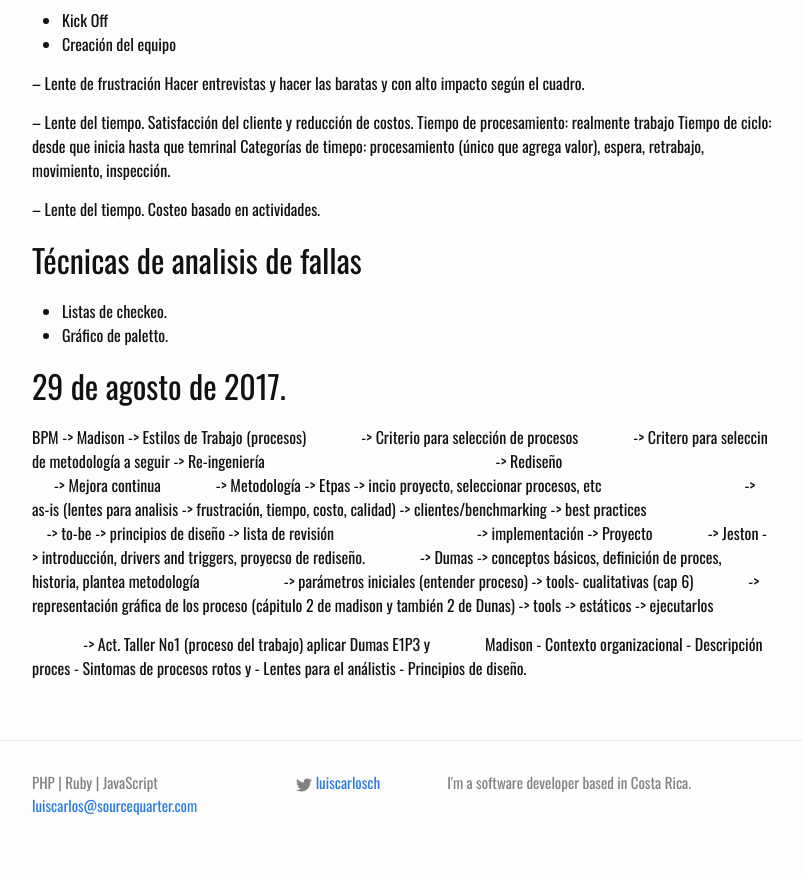
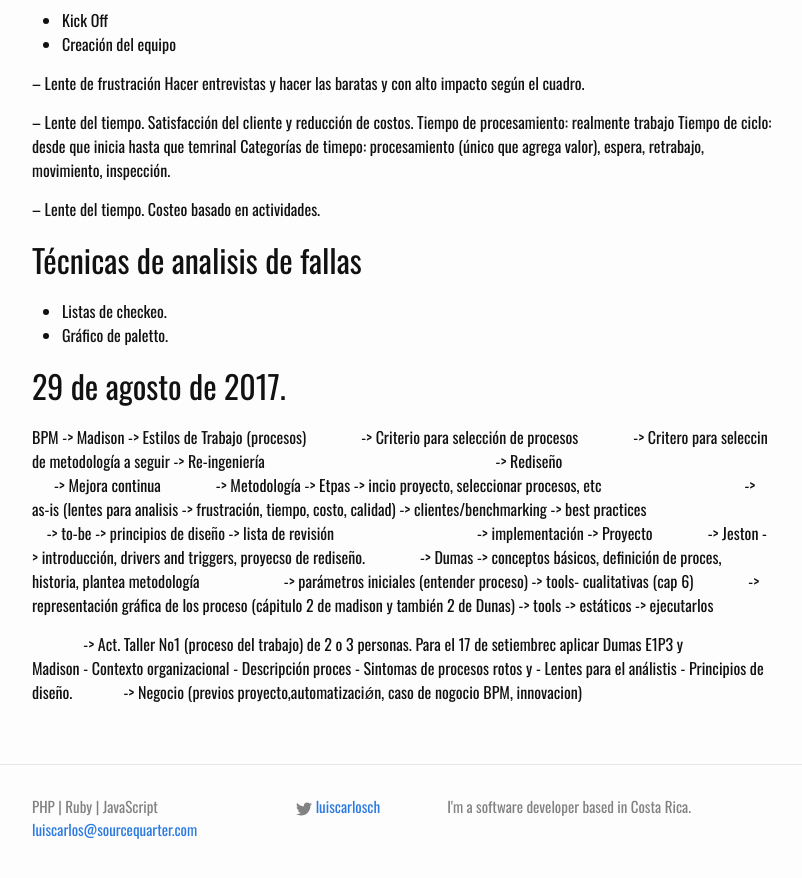
Before and after one commit to lucachaco/sourcequarter-lander, a Jekyll site: the page built from _posts/2017-08-03-bpm.md, in a window 1280 px wide and 900 px high, scrolled down 1122 px. Shown: the top 878 px of the window, without its empty margins (238-1040 px from the left). Built offline with Jekyll 4.4.1, drawn with Linux system fonts in a browser that asks for light colours; our own code applies the rules of GitHub Pages for plain Markdown files.

Commit message:
Update 2017-08-03-bpm.md

```diff
--- a/_posts/2017-08-03-bpm.md
+++ b/_posts/2017-08-03-bpm.md
@@ -67,7 +67,7 @@ BPM -> Madison -> Estilos de Trabajo (procesos)
                -> representación gráfica de los proceso (cápitulo 2 de madison y también 2 de Dunas) -> tools -> estáticos
                                                                                                      -> ejecutarlos
 
-               -> Act. Taller No1 (proceso del trabajo)
+               -> Act. Taller No1 (proceso del trabajo) de 2 o 3 personas. Para el 17 de setiembrec
                aplicar Dumas E1P3 y
                Madison
                  - Contexto organizacional
@@ -75,3 +75,4 @@ BPM -> Madison -> Estilos de Trabajo (procesos)
                  - Sintomas de procesos rotos y
                  - Lentes para el análistis
                  - Principios de diseño.
+              -> Negocio (previos proyecto,automatizaciǿn, caso de nogocio BPM, innovacion)
```
